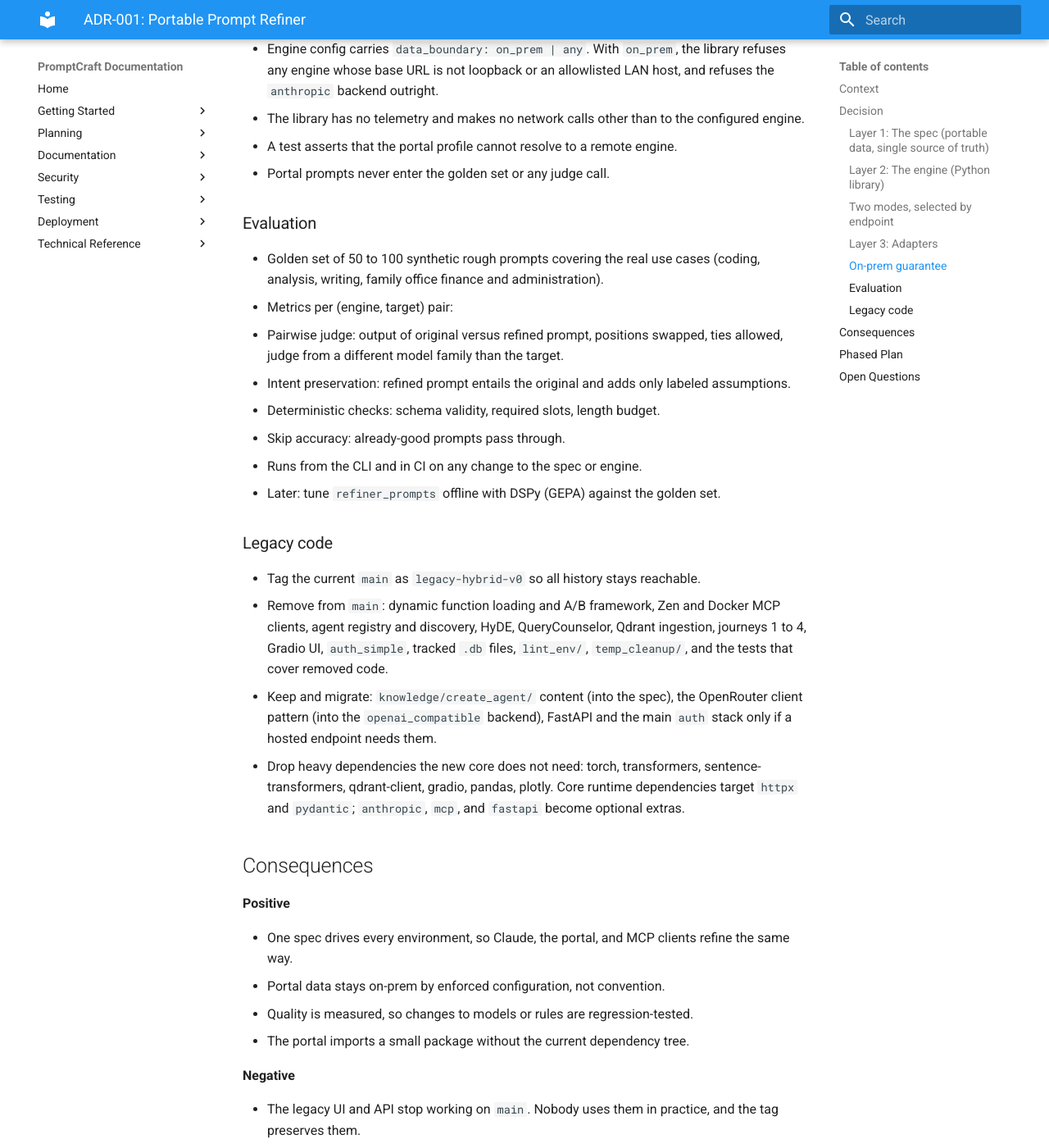
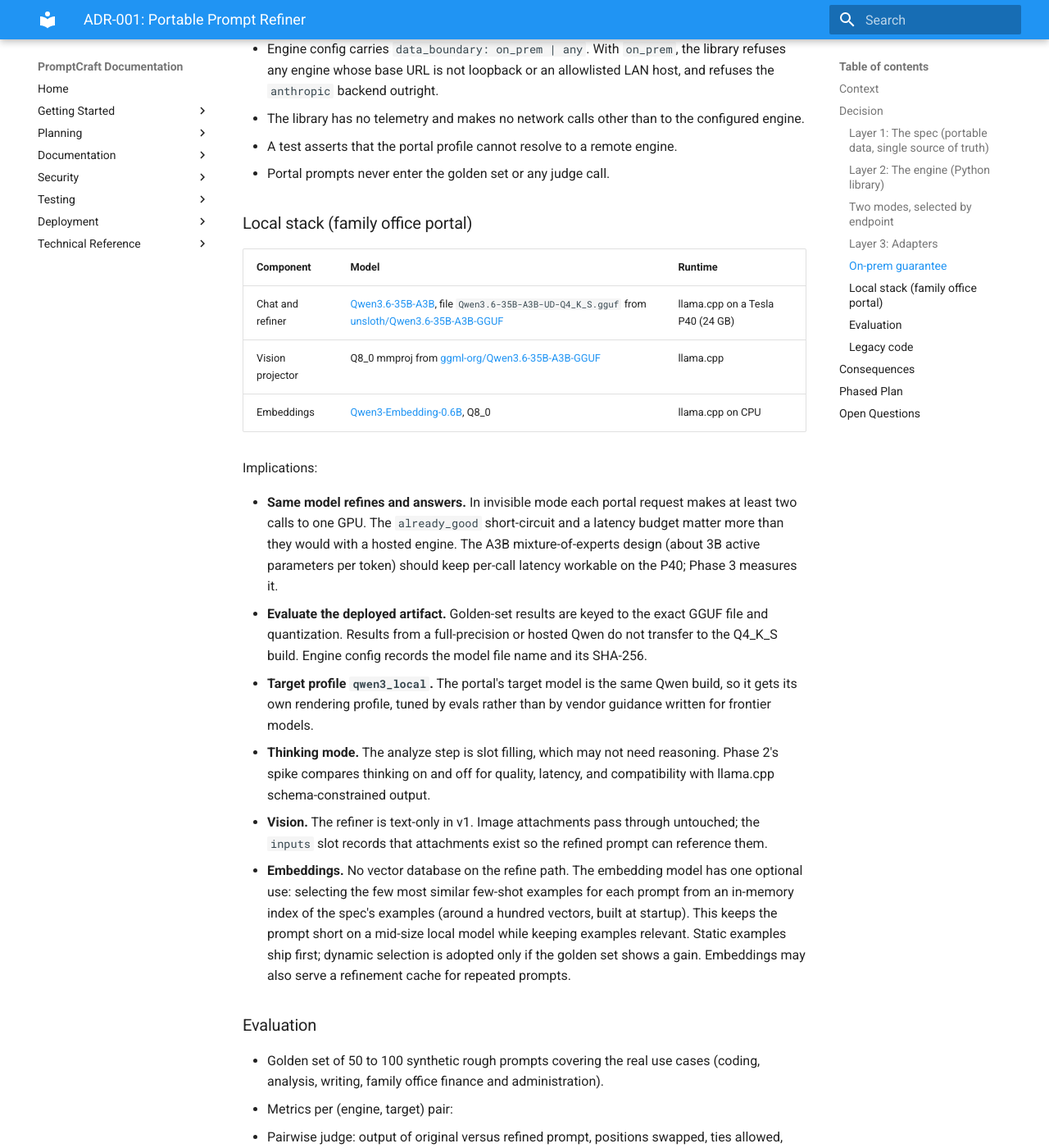
Before and after one commit to williaby/PromptCraft, an MkDocs documentation site: the page built from docs/architecture/adr-001-portable-prompt-refiner.md, in a window 1280 px wide and 1400 px high, scrolled down 3499 px. Shown: the whole window at 82% size. Built offline with MkDocs 1.6.1 and Material for MkDocs 9.7.7, drawn with Linux system fonts in a browser that asks for light colours; some of the changed text lies outside the part shown.

Commit message:
docs(architecture): record portal local model stack in ADR-001
Add the family office portal's llama.cpp stack (Qwen3.6-35B-A3B
UD-Q4_K_S on a Tesla P40, Q8_0 vision projector, Qwen3-Embedding-0.6B
on CPU) and its design implications: shared-GPU latency, evals keyed to
the exact GGUF build, a qwen3_local target profile, the thinking-mode
spike, text-only v1, and optional embedding-based example selection.

Co-Authored-By: Claude Opus 5.5 <noreply@anthropic.com>
Claude-Session: https://claude.ai/code/session_01BZjid5gVcdNN55GkVQ858p

```diff
--- a/docs/architecture/adr-001-portable-prompt-refiner.md
+++ b/docs/architecture/adr-001-portable-prompt-refiner.md
@@ -24,7 +24,7 @@ The goal is now narrower: refine a user's rough prompt into a standard, robust f
 results than the unrefined prompt. The refiner must work across environments:
 
 - Claude (Claude Code, claude.ai, Claude Desktop), where most interactive work happens.
-- The family office portal (Python), which runs Qwen 3.6 35B on llama.cpp. Portal prompts must stay on-prem.
+- The family office portal (Python), which runs Qwen3.6-35B-A3B on llama.cpp. Portal prompts must stay on-prem.
 - Other MCP-capable clients, as a secondary target.
 
 Two usage modes were part of the original intent and remain required: a user-visible mode and a user-invisible mode,
@@ -73,7 +73,7 @@ Engine backends:
 - Model IDs live in config, never in code.
 
 Engine tiers: `strict` (small or local models: slot filling only, tight schema) and `open` (frontier models: may
-rewrite phrasing). Qwen 3.6 35B starts in `strict`; evals decide whether it can move to `open`.
+rewrite phrasing). Qwen3.6-35B-A3B starts in `strict`; evals decide whether it can move to `open`.
 
 `RefinementResult` carries: refined prompt, original prompt, slot-level provenance (`from_user` or `assumed`), a list
 of assumptions, clarifying questions, a skipped flag with reason, engine and spec versions, and timing.
@@ -113,6 +113,35 @@ tool the local model may or may not choose to call.
 - The library has no telemetry and makes no network calls other than to the configured engine.
 - A test asserts that the portal profile cannot resolve to a remote engine.
 - Portal prompts never enter the golden set or any judge call.
+
+### Local stack (family office portal)
+
+| Component | Model | Runtime |
+| --- | --- | --- |
+| Chat and refiner | [Qwen3.6-35B-A3B](https://huggingface.co/Qwen/Qwen3.6-35B-A3B), file `Qwen3.6-35B-A3B-UD-Q4_K_S.gguf` from [unsloth/Qwen3.6-35B-A3B-GGUF](https://huggingface.co/unsloth/Qwen3.6-35B-A3B-GGUF) | llama.cpp on a Tesla P40 (24 GB) |
+| Vision projector | Q8_0 mmproj from [ggml-org/Qwen3.6-35B-A3B-GGUF](https://huggingface.co/ggml-org/Qwen3.6-35B-A3B-GGUF) | llama.cpp |
+| Embeddings | [Qwen3-Embedding-0.6B](https://huggingface.co/Qwen/Qwen3-Embedding-0.6B-GGUF), Q8_0 | llama.cpp on CPU |
+
+Implications:
+
+- **Same model refines and answers.** In invisible mode each portal request makes at least two calls to one GPU. The
+  `already_good` short-circuit and a latency budget matter more than they would with a hosted engine. The A3B
+  mixture-of-experts design (about 3B active parameters per token) should keep per-call latency workable on the P40;
+  Phase 3 measures it.
+- **Evaluate the deployed artifact.** Golden-set results are keyed to the exact GGUF file and quantization. Results from
+  a full-precision or hosted Qwen do not transfer to the Q4_K_S build. Engine config records the model file name and
+  its SHA-256.
+- **Target profile `qwen3_local`.** The portal's target model is the same Qwen build, so it gets its own rendering
+  profile, tuned by evals rather than by vendor guidance written for frontier models.
+- **Thinking mode.** The analyze step is slot filling, which may not need reasoning. Phase 2's spike compares thinking
+  on and off for quality, latency, and compatibility with llama.cpp schema-constrained output.
+- **Vision.** The refiner is text-only in v1. Image attachments pass through untouched; the `inputs` slot records that
+  attachments exist so the refined prompt can reference them.
+- **Embeddings.** No vector database on the refine path. The embedding model has one optional use: selecting the few
+  most similar few-shot examples for each prompt from an in-memory index of the spec's examples (around a hundred
+  vectors, built at startup). This keeps the prompt short on a mid-size local model while keeping examples relevant.
+  Static examples ship first; dynamic selection is adopted only if the golden set shows a gain. Embeddings may also
+  serve a refinement cache for repeated prompts.
 
 ### Evaluation
 
@@ -157,9 +186,10 @@ tool the local model may or may not choose to call.
 
 **Risks to verify early**
 
-- Qwen 3.6 35B quality as a refiner in `strict` tier. If the golden-set results are weak, the portal keeps invisible
-  mode off and offers visible mode only.
+- Qwen3.6-35B-A3B (UD-Q4_K_S) quality as a refiner in `strict` tier. If the golden-set results are weak, the portal
+  keeps invisible mode off and offers visible mode only.
 - Interaction between Qwen thinking mode and llama.cpp schema-constrained output. Spike before building the engine.
+- GPU contention on the single P40 when refinement and answering share it. Measure end-to-end latency in Phase 3.
 - Judge bias toward longer prompts. Calibrate the judge on a small human-labeled subset.
 
 ## Phased Plan
@@ -169,7 +199,7 @@ tool the local model may or may not choose to call.
 | 0. Archive | Tag `legacy-hybrid-v0`; strip legacy code and deps; lean `pyproject.toml` | CI green on the slim tree |
 | 1. Spec and evals | Spec format; distilled checklist, tiers, examples; golden set; eval CLI with a pass-through baseline | Baseline scores recorded |
 | 2. Engine | Analyze, render, self-check; both backends; both modes; on-prem guard | Beats baseline on judge score; intent threshold met |
-| 3. Local model validation | Qwen 3.6 35B via llama.cpp in `strict` tier; latency budget | Decision recorded on invisible mode for the portal |
+| 3. Local model validation | Qwen3.6-35B-A3B (UD-Q4_K_S) on the P40 in `strict` tier; latency budget; optional embedding-based example selection | Decision recorded on invisible mode for the portal |
 | 4. Adapters | Generated Claude skill with drift check; MCP server; portal integration guide | Skill and engine agree on the golden set |
 | 5. Optimize | DSPy GEPA tuning of refiner prompts per engine tier | Measured gain over Phase 2 |
 
```
